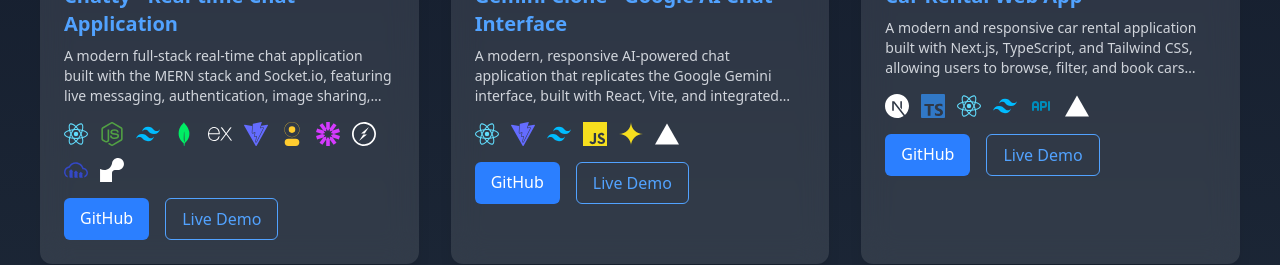
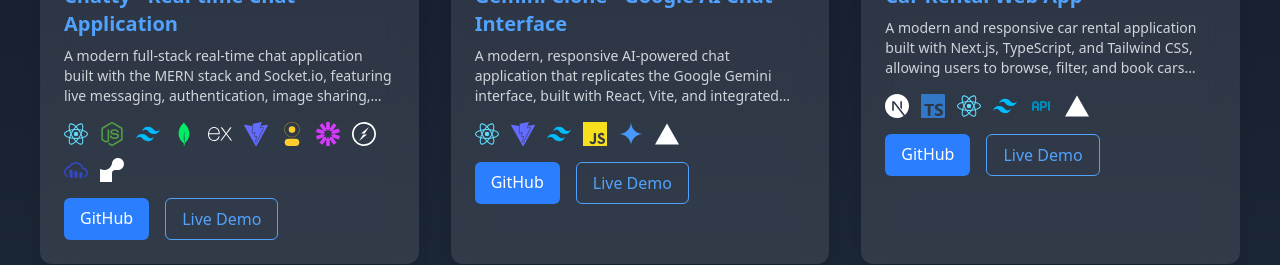
Before and after one commit to sainath-666/portfolio-new, a React (Vite) app: page / in a window 1280 px wide. Shown: the part 2760-3025 px from the top of the page. Built offline with nearby package versions, Linux system fonts and the light colour scheme.

Commit message:
color code change

```diff
--- a/src/data/projects.js
+++ b/src/data/projects.js
@@ -127,7 +127,7 @@ const projects = [
       { icon: SiVite, name: "Vite", color: "#646CFF" },
       { icon: SiTailwindcss, name: "Tailwind CSS", color: "#00bcff" },
       { icon: SiJavascript, name: "JavaScript", color: "#F7DF1E" },
-      { icon: SiGooglegemini, name: "JavaScript", color: "#F7DF1E" },
+      { icon: SiGooglegemini, name: "JavaScript", color: "#4b98fd" },
       { icon: SiVercel, name: "Vercel", color: "#ffffff" },
     ],
     github: "https://github.com/sainath-666/Gemini_Clone",
```
